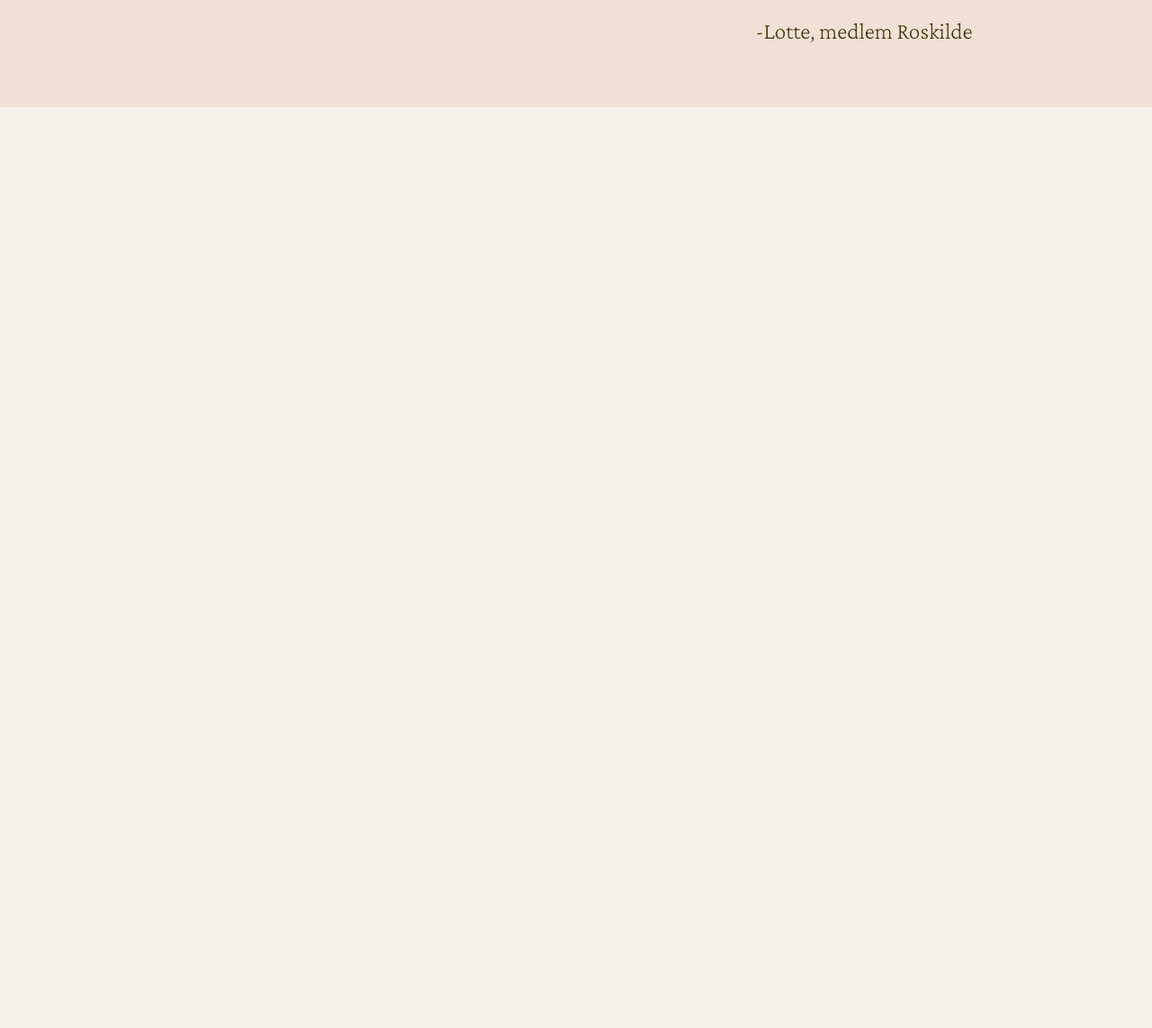
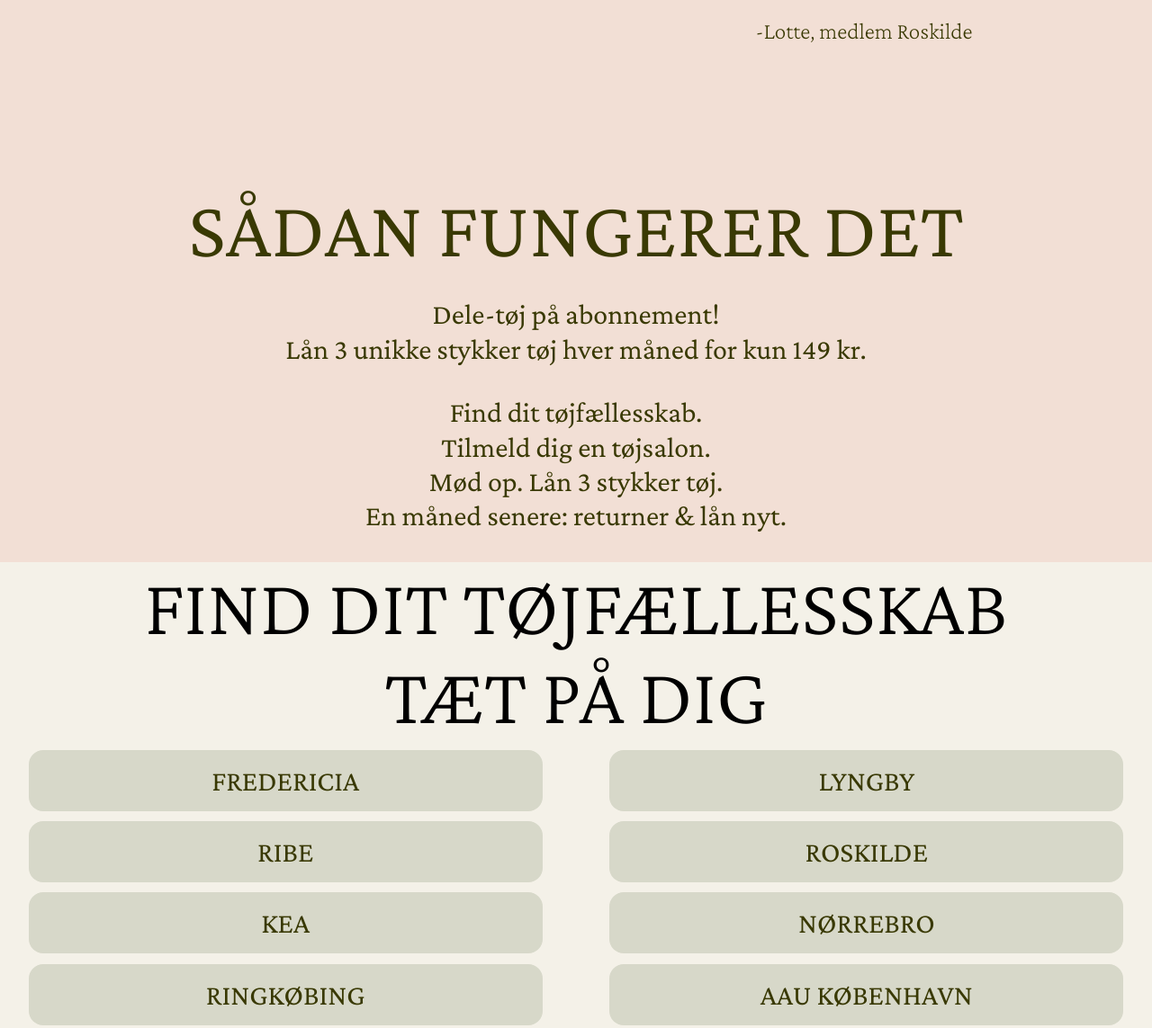
Before and after one commit to ojandersen/another_closet, an Astro site: page /oeve in a window 1280 px wide. Shown: the part 2102-3245 px from the top of the page at 90% size. Before the commit the page ends 2221 px from the top, so only its background shows below. Built offline with nearby package versions, Linux system fonts and the light colour scheme; Astro itself is replaced by a stand-in of ours.

Commit message:
add forside

```diff
--- a/src/components/forside_afsnit.astro
+++ b/src/components/forside_afsnit.astro
@@ -1,5 +1,6 @@
 ---
 const {} = Astro.props;
+import Oeve from "../pages/oeve.astro";
 ---
 
 <section class="afsnit2">
@@ -55,7 +56,8 @@ const {} = Astro.props;
       color: #393903;
       text-align: center;
       font-size: clamp(1rem, 2.5vw, 2rem);
-      font-family: "Spectral", serif;
+
+      font-family: "Crimson Pro", serif;
       line-height: 1.2;
       padding: 0.5rem;
       padding-bottom: 2rem;
@@ -63,7 +65,7 @@ const {} = Astro.props;
 
     .afsnit2 h2 {
       font-size: clamp(2rem, 7vw, 8rem);
-      font-family: "Spectral", serif;
+      font-family: "Crimson Pro", serif;
       font-weight: 350;
       font-style: normal;
       margin-bottom: -10px;
@@ -78,11 +80,13 @@ const {} = Astro.props;
       background-color: #f4f1e8;
     }
     .afsnit3 h2 {
-      font-size: clamp(1rem, 7vw, 6rem);
-      font-family: "Spectral", serif;
-      font-weight: 350;
+      font-size: clamp(1.9rem, 7vw, 7rem);
+      font-family: "Crimson Pro", serif;
+      font-weight: 300;
       font-style: normal;
       text-align: center;
+      width: 80vw;
+      margin: 0 auto;
     }
     .button_afsnit {
       display: flex;
@@ -104,7 +108,7 @@ const {} = Astro.props;
       color: #393903;
       font-size: clamp(1rem, 2.5vw, 2rem);
       cursor: pointer;
-      font-family: "Spectral", serif;
+      font-family: "Crimson Pro", serif;
       width: 90vw;
       padding: 1rem;
       margin: 0 auto;
--- a/src/pages/oeve.astro
+++ b/src/pages/oeve.astro
@@ -3,9 +3,11 @@ import Layout from "../layouts/Layout.astro";
 import Banner from "../components/Banner.astro";
 import Hero from "../components/Hero.astro";
 import Medlem from "../components/medlem.astro";
+import Forside_afsnit from "../components/forside_afsnit.astro";
 ---
 
 <Layout />
 <Hero />
 <Banner />
 <Medlem />
+<Forside_afsnit />
```
